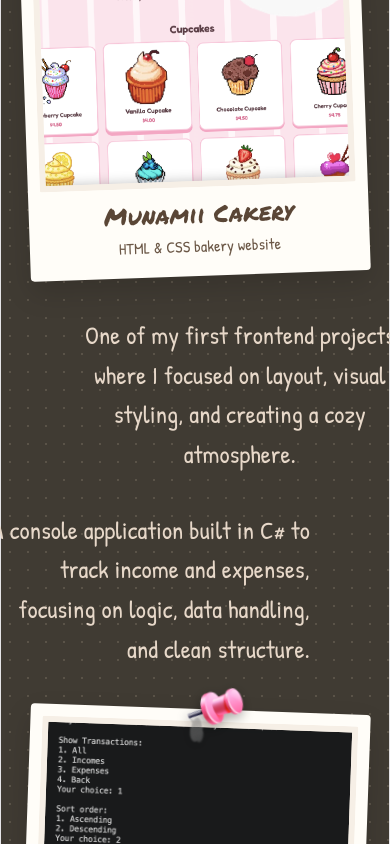
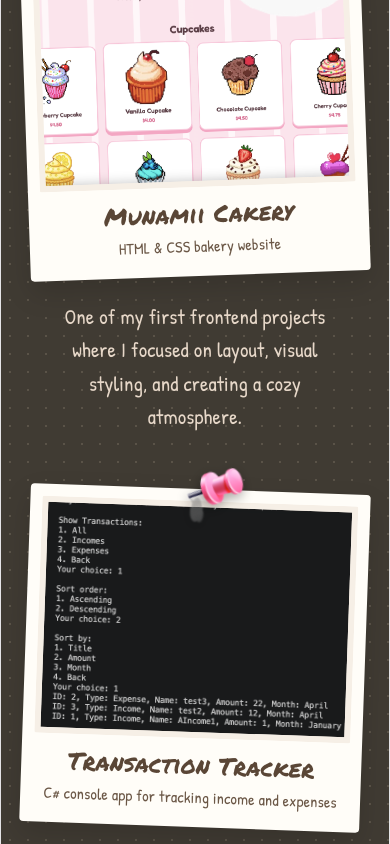
Before and after one commit to Selmla/nayomi_cv, a React (Vite) app: page / in a window 390 px wide. Shown: the part 1057-1901 px from the top of the page. Built offline with nearby package versions, Linux system fonts and the light colour scheme.

Commit message:
fixes responsiveness for mobile devices on projects

```diff
--- a/src/App.css
+++ b/src/App.css
@@ -338,7 +338,6 @@ body,
   font-family: "Patrick Hand", cursive;
 }
 
-/* liten tejpbit */
 .polaroid::before {
   content: "";
   position: absolute;
@@ -428,11 +427,22 @@ body,
   }
 
   .polaroid-board {
-    gap: 36px;
+    gap: 56px;
   }
 
   .polaroid-row {
-    justify-content: center !important;
+    display: block;
+    width: 100%;
+    justify-content: unset !important;
+  }
+
+  .project-item {
+    display: flex;
+    flex-direction: column;
+    align-items: center;
+    gap: 24px;
+    max-width: 100%;
+    text-align: center;
   }
 
   .polaroid {
@@ -449,20 +459,29 @@ body,
   .polaroid-caption p {
     font-size: 1rem;
   }
-}
-
-@media (max-width: 600px) {
-  .project-item {
-    flex-direction: column;
-    text-align: center;
-  }
 
   .project-note {
-    max-width: 90%;
+    width: 100%;
+    max-width: 300px;
+    margin-left: 0 !important;
+    margin-right: 0 !important;
+    align-items: center !important;
+    text-align: center !important;
+    font-size: 1.3rem;
   }
 
   .arrow {
     display: none;
+  }
+}
+
+@media (max-width: 600px) {
+  .polaroid-row.right .project-item .polaroid {
+    order: 1;
+  }
+
+  .polaroid-row.right .project-item .project-note {
+    order: 2;
   }
 }
 
```
